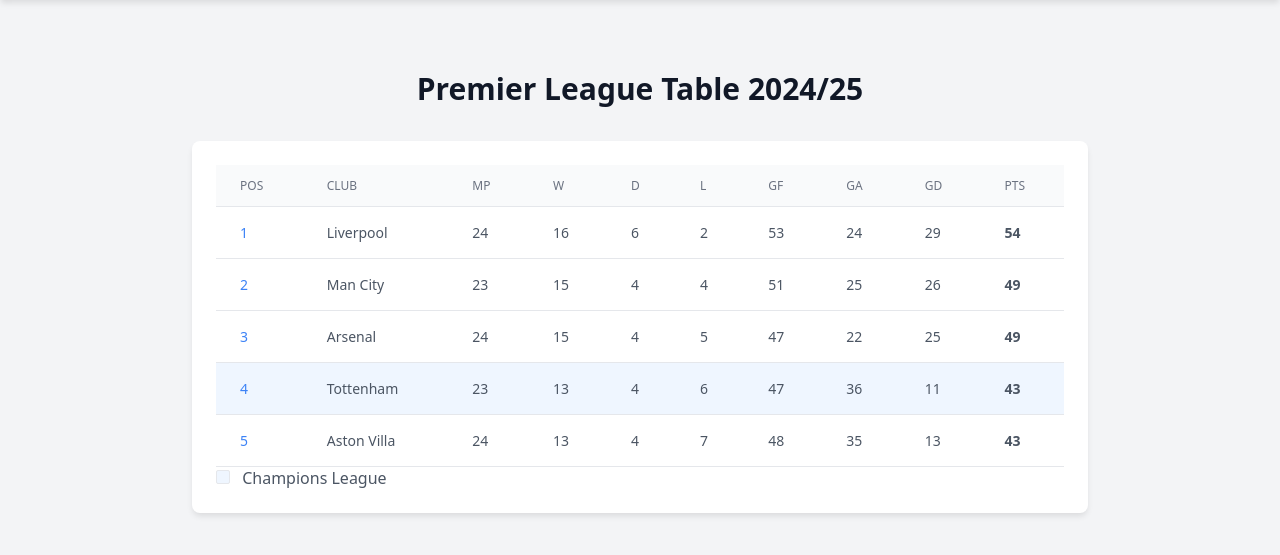
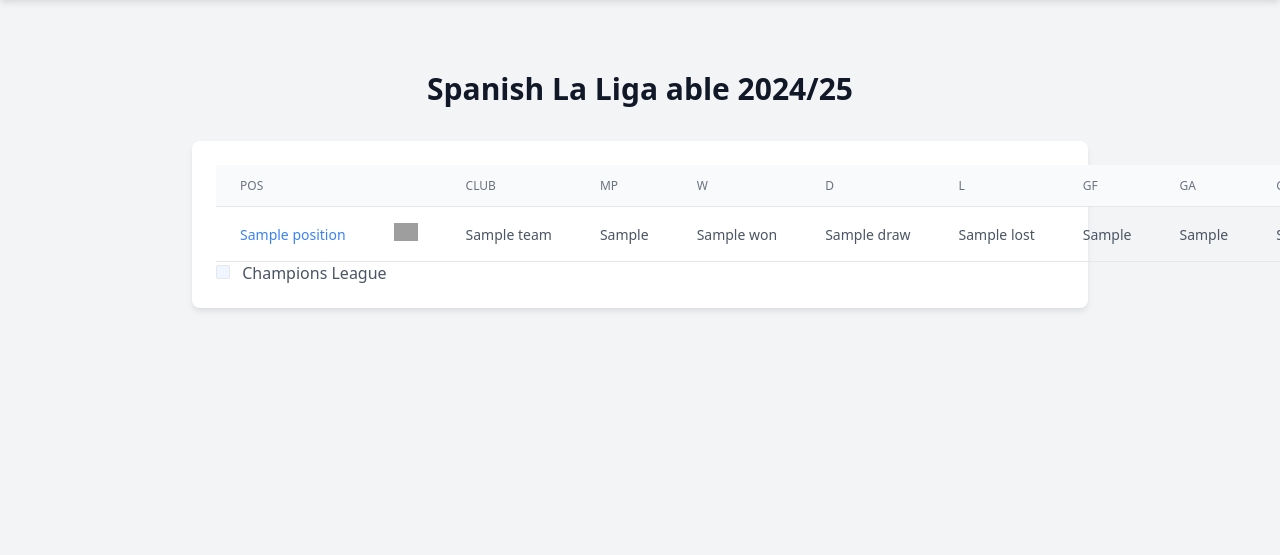
Before and after one commit to Brighht/goaltogether, a Django app: page / in a window 1280 px wide; the page is wider, and only the part inside the window is pictured. Shown: the part 160-715 px from the top of that part. Run offline with Django 5.2, Linux system fonts and the light colour scheme; tables that the repository leaves empty hold one stand-in row (values such as "Sample post"); a database or web service that is not in the repository returns one stand-in record (values such as "Sample title"); data that the repository does not hold is empty; grey boxes are pictures that could not be loaded.

Commit message:
api_call.py done && laliga standing fetched successfully

```diff
--- a/football/api_call.py
+++ b/football/api_call.py
@@ -8,6 +8,32 @@ def get_standings(league_id):
         league_id (int): ID of the league (e.g., ## for Premier League).
     Returns:
         list: Standings data (team, rank, points) or None if failed.
+    league codes for top 5 leagues
+    spain
+    id": 2014,
+      "area": {
+        "id": 2224,
+        "name": "Spain",
+        "code": "ESP",
+        "flag": "https://crests.football-data.org/760.svg"
+    portugal
+    "id": 2017,
+      "area": {
+        "id": 2187,
+        "name": "Portugal",
+        "code": "POR",
+        "flag": "https://crests.football-data.org/765.svg"
+      },
+    Serie A(italy)
+      {
+      "id": 2019,
+      "area": {
+        "id": 2114,
+        "name": "Italy",
+        "code": "ITA",
+        "flag": "https://crests.football-data.org/784.svg"
+    },
+
     """
     url = f'http://api.football-data.org/v4/competitions/{league_id}/standings'
     api_key = settings.FOOTBALL_DATA_KEY
@@ -15,4 +41,10 @@ def get_standings(league_id):
     response = requests.get(url=url, headers=headers)
 
     if response.status_code == 200:
-        print("Successful fetch")
+        try:
+            api_response = response.json()
+            league_standing = api_response["standings"][0]["table"]
+
+        except requests.RequestException as e:
+            print(f"Error fetching stadings {e}")
+    return league_standing
--- a/football/static/football/styles.css
+++ b/football/static/football/styles.css
@@ -113,6 +113,10 @@ td {
 
 tr:hover {
     background-color: rgb(249, 250, 251);
+}
+
+.team-crest{
+    height: 18px;
 }
 
 /* Grid layouts */
--- a/football/templates/football/index.html
+++ b/football/templates/football/index.html
@@ -35,13 +35,14 @@
 <!-- Add more tabs for different top 5 leagues-->
     <div class="container">
         <div class="content">
-            <h1>Premier League Table 2024/25</h1>
+            <h1>Spanish La Liga able 2024/25</h1>
 
             <div class="card">
                 <table>
                     <thead>
                         <tr>
                             <th>Pos</th>
+                            <th></th>
                             <th>Club</th>
                             <th>MP</th>
                             <th>W</th>
@@ -54,66 +55,21 @@
                         </tr>
                     </thead>
                     <tbody>
+                        {% for standings in standing%}
                         <tr>
-                            <td style="color: rgb(59, 130, 246)">1</td>
-                            <td style="font-weight: 500">Liverpool</td>
-                            <td>24</td>
-                            <td>16</td>
-                            <td>6</td>
-                            <td>2</td>
-                            <td>53</td>
-                            <td>24</td>
-                            <td>29</td>
+                            <td style="color: rgb(59, 130, 246)">{{standings.position}}</td>
+                            <td><img src="{{standings.team.crest }}" class="team-crest"></td>
+                            <td style="font-weight: 500">{{standings.team.name}}</td>
+                            <td>{{standings.playedGames}}</td>
+                            <td>{{standings.won}}</td>
+                            <td>{{standings.draw}}</td>
+                            <td>{{standings.lost}}</td>
+                            <td>{{standings.goalsFor}}</td>
+                            <td>{{standings.goalsAgainst}}</td>
+                            <td>{{standings.goalDifference}}</td>
                             <td style="font-weight: bold">54</td>
                         </tr>
-                        <tr>
-                            <td style="color: rgb(59, 130, 246)">2</td>
-                            <td style="font-weight: 500">Man City</td>
-                            <td>23</td>
-                            <td>15</td>
-                            <td>4</td>
-                            <td>4</td>
-                            <td>51</td>
-                            <td>25</td>
-                            <td>26</td>
-                            <td style="font-weight: bold">49</td>
-                        </tr>
-                        <tr>
-                            <td style="color: rgb(59, 130, 246)">3</td>
-                            <td style="font-weight: 500">Arsenal</td>
-                            <td>24</td>
-                            <td>15</td>
-                            <td>4</td>
-                            <td>5</td>
-                            <td>47</td>
-                            <td>22</td>
-                            <td>25</td>
-                            <td style="font-weight: bold">49</td>
-                        </tr>
-                        <tr style="background-color: rgb(239, 246, 255)">
-                            <td style="color: rgb(59, 130, 246)">4</td>
-                            <td style="font-weight: 500">Tottenham</td>
-                            <td>23</td>
-                            <td>13</td>
-                            <td>4</td>
-                            <td>6</td>
-                            <td>47</td>
-                            <td>36</td>
-                            <td>11</td>
-                            <td style="font-weight: bold">43</td>
-                        </tr>
-                        <tr>
-                            <td style="color: rgb(59, 130, 246)">5</td>
-                            <td style="font-weight: 500">Aston Villa</td>
-                            <td>24</td>
-                            <td>13</td>
-                            <td>4</td>
-                            <td>7</td>
-                            <td>48</td>
-                            <td>35</td>
-                            <td>13</td>
-                            <td style="font-weight: bold">43</td>
-                        </tr>
+                        {% endfor %}
                     </tbody>
                 </table>
                 <div class="legend">
--- a/football/views.py
+++ b/football/views.py
@@ -1,11 +1,13 @@
 from django.shortcuts import render
 from django.contrib.auth.models import User
+from . import api_call
 
 # Create your views here.
 def login(request):
     return render(request, 'football/login.html')
 def home(request):
-    return render(request,'football/index.html')
+    league_standing = api_call.get_standings(2014)
+    return render(request,'football/index.html', {'standing':league_standing} )
 
 def stats(request):
     return render(request, 'football/stats.html')
--- a/goaltogether/settings.py
+++ b/goaltogether/settings.py
@@ -12,10 +12,11 @@ https://docs.djangoproject.com/en/5.1/ref/settings/
 
 from pathlib import Path
 import os
-from decouple import config
+from dotenv import load_dotenv
 
 # Build paths inside the project like this: BASE_DIR / 'subdir'.
 BASE_DIR = Path(__file__).resolve().parent.parent
+load_dotenv(os.path.join(BASE_DIR, '.env'))
 
 
 # Quick-start development settings - unsuitable for production
@@ -130,4 +131,4 @@ STATIC_ROOT = os.path.join(BASE_DIR, 'staticfiles')
 # https://docs.djangoproject.com/en/5.1/ref/settings/#default-auto-field
 
 DEFAULT_AUTO_FIELD = 'django.db.models.BigAutoField'
-FOOTBALL_DATA_KEY = config("FOOTBALL_DATA_KEY")
+FOOTBALL_DATA_KEY = os.environ.get('FOOTBALL_DATA_KEY')
```
